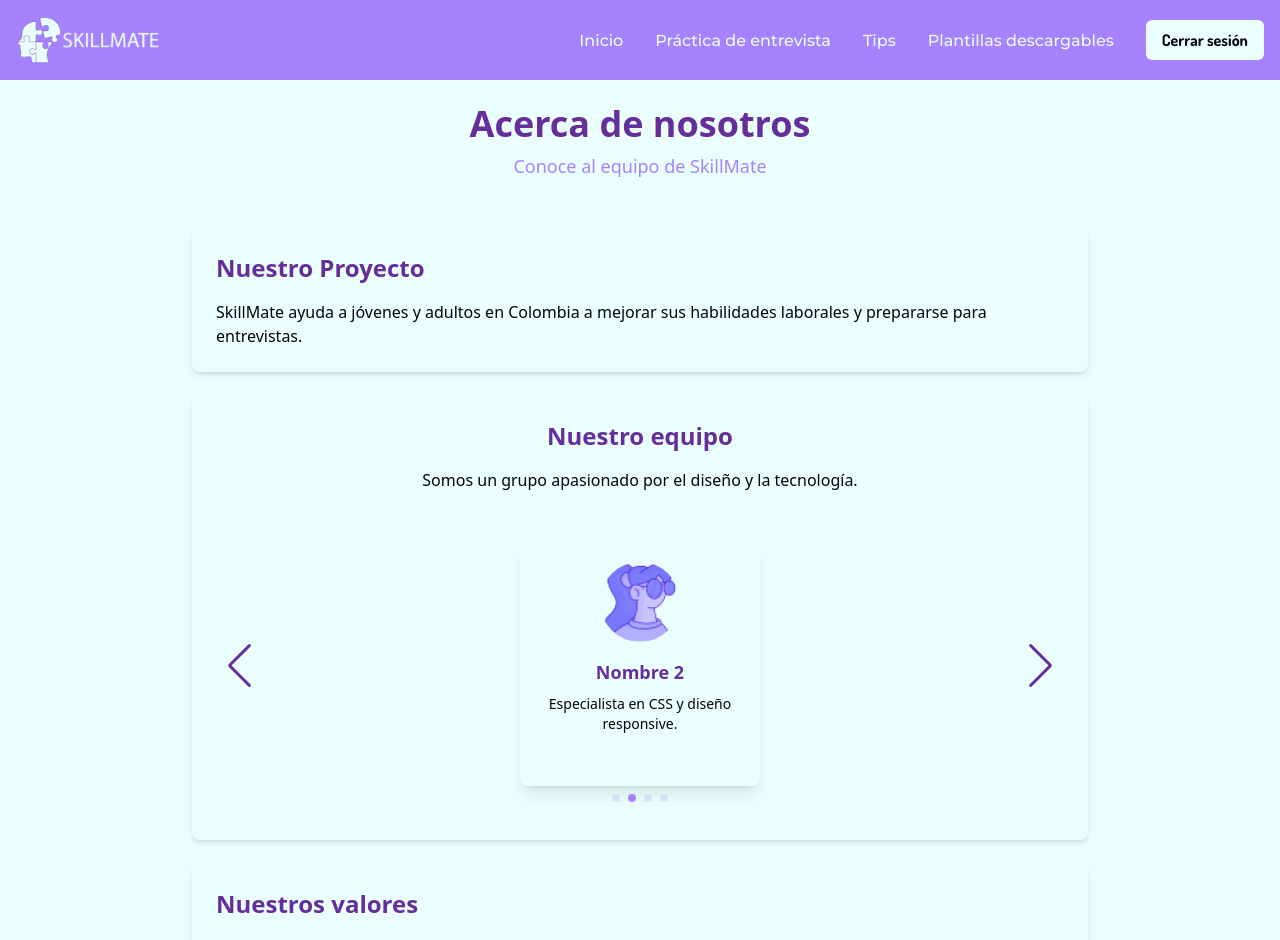
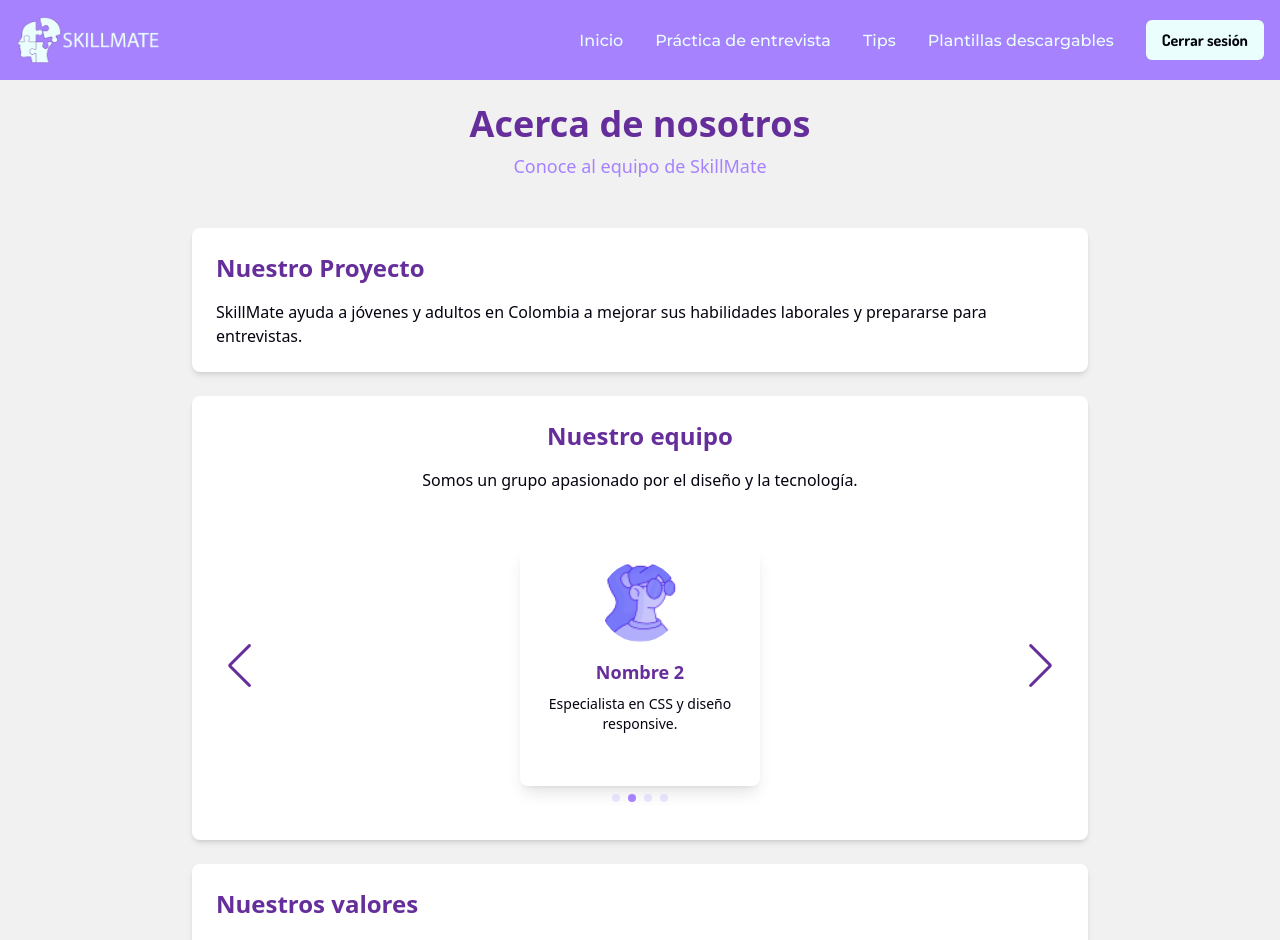
Before and after one commit to MAKAIABootcamp/project-equipo2-front-8, a React (Vite) app: page /about in a window 1280 px wide. Shown: the top 940 px of the page. Built offline with nearby package versions, Linux system fonts and the light colour scheme; no server answers; sample sign-in values are in the browser's storage.

Commit message:
cambios de color en la pagina AboutUs

```diff
--- a/src/pages/AboutUs/AboutUs.jsx
+++ b/src/pages/AboutUs/AboutUs.jsx
@@ -42,9 +42,9 @@ const AboutUs = () => {
   ];
 
   return (
-    <div className="bg-color-2">
+    <div className="bg-[#F1F1F1] pb-6">
       {/* Header */}
-      <header className="text-center py-6 bg-color-2">
+      <header className="text-center py-6">
         <h1 className="text-4xl font-bold text-color-5">Acerca de nosotros</h1>
         <p className="text-lg text-color-1 mt-2">
           Conoce al equipo de SkillMate
@@ -54,7 +54,7 @@ const AboutUs = () => {
       {/* Main Content */}
       <main>
         {/* Proyecto */}
-        <article className="max-w-4xl mx-auto p-6 my-6 bg-color-2 rounded-lg shadow-md">
+        <article className="max-w-4xl mx-auto p-6 my-6 bg-white rounded-lg shadow-md">
           <h2 className="text-2xl font-bold text-color-5">Nuestro Proyecto</h2>
           <p className="text-color-3 mt-4">
             SkillMate ayuda a jóvenes y adultos en Colombia a mejorar sus
@@ -63,7 +63,7 @@ const AboutUs = () => {
         </article>
 
         {/* Equipo */}
-        <section className="max-w-4xl mx-auto p-6 my-6 bg-color-2 rounded-lg shadow-md">
+        <section className="max-w-4xl mx-auto p-6 my-6 bg-white rounded-lg shadow-md">
           <h2 className="text-2xl font-bold text-color-5 text-center">
             Nuestro equipo
           </h2>
@@ -95,7 +95,7 @@ const AboutUs = () => {
                 className="flex justify-center items-center"
               >
                 <div
-                  className="bg-color-2 shadow-lg rounded-lg p-4 w-60 h-60 flex flex-col items-center transition-transform duration-300 hover:scale-105"
+                  className="bg-white shadow-lg rounded-lg p-4 w-60 h-60 flex flex-col items-center transition-transform duration-300 hover:scale-105"
                   onMouseEnter={handleMouseEnter} // Detiene el autoplay al pasar el mouse
                   onMouseLeave={handleMouseLeave} // Reinicia el autoplay al quitar el mouse
                 >
@@ -119,7 +119,7 @@ const AboutUs = () => {
         </section>
 
         {/* Valores */}
-        <article className="max-w-4xl mx-auto p-6 my-6 bg-color-2 rounded-lg shadow-md">
+        <article className="max-w-4xl mx-auto p-6 mt-6 bg-white rounded-lg shadow-md">
           <h2 className="text-2xl font-bold text-color-5">Nuestros valores</h2>
           <p className="text-color-3 mt-4">
             Nos guiamos por la colaboración, la creatividad y la inclusión.
```
